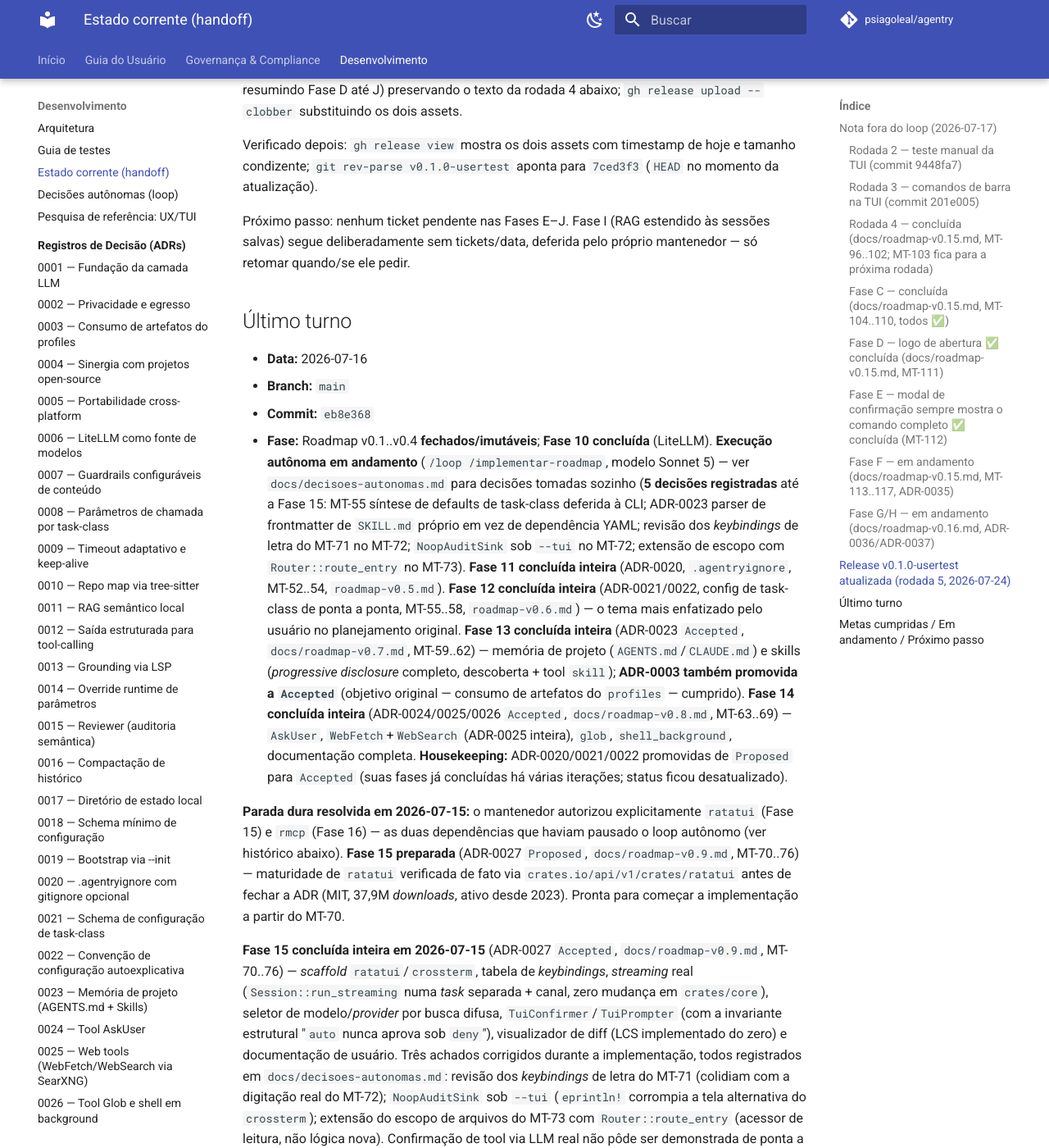
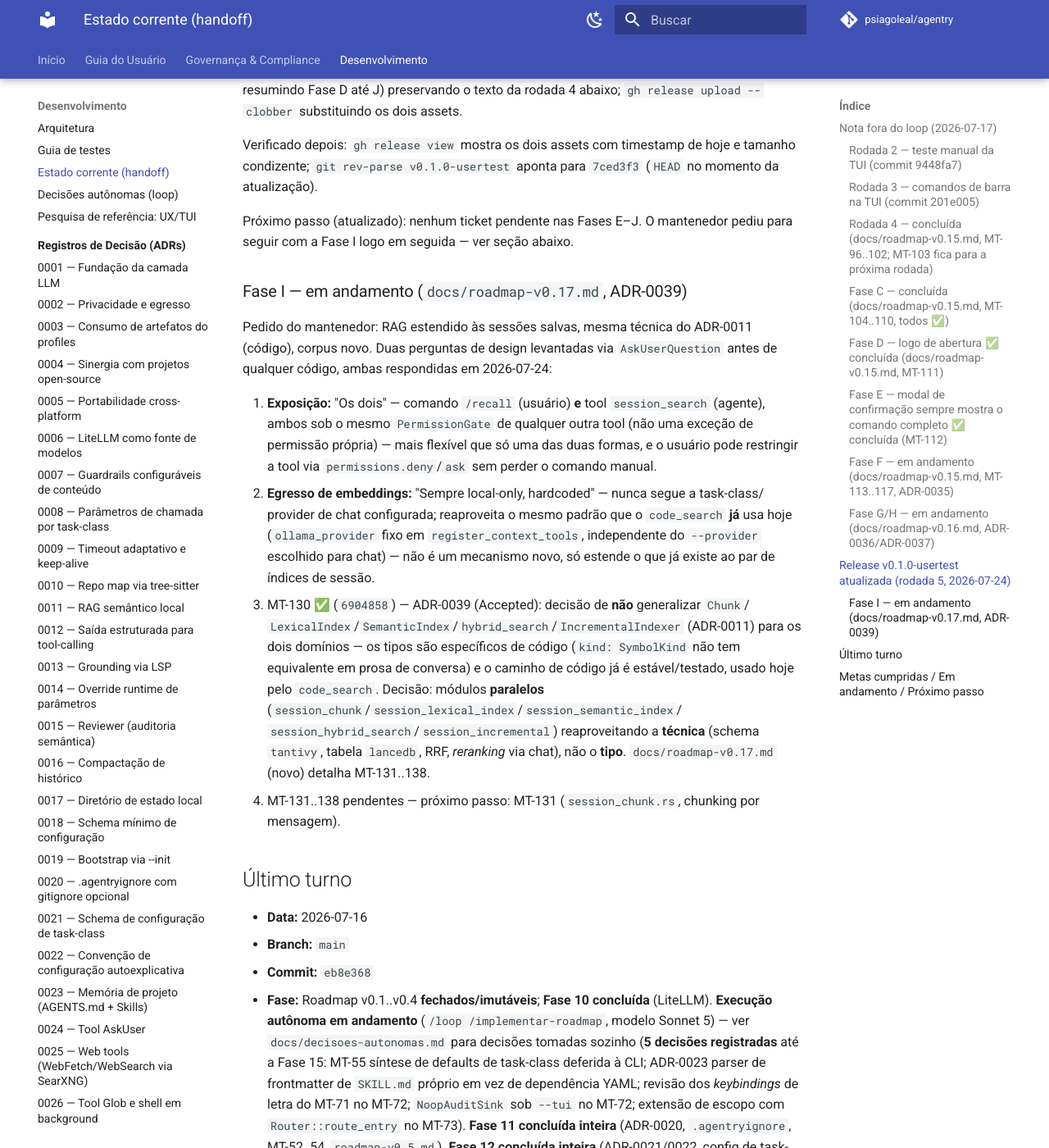
Before and after one commit to psiagoleal/agentry, an MkDocs documentation site: the page built from docs/CURRENT-STATE.md, in a window 1280 px wide and 1400 px high, scrolled down 12562 px. Shown: the whole window at 82% size. Built offline with MkDocs 1.6.1 and Material for MkDocs 9.7.7, drawn with Linux system fonts in a browser that asks for light colours; comment, search, counter and statistics services are not loaded.

Commit message:
docs(handoff): marca MT-130 concluído (6904858); abre a Fase I
Próximo passo: MT-131 (session_chunk.rs, chunking por mensagem das
sessões salvas).

{agente: Claude Code; modelo: claude-sonnet-5}

```diff
--- a/docs/CURRENT-STATE.md
+++ b/docs/CURRENT-STATE.md
@@ -480,9 +480,36 @@ Verificado depois: `gh release view` mostra os dois assets com timestamp de hoje
 condizente; `git rev-parse v0.1.0-usertest` aponta para `7ced3f3` (`HEAD` no momento da
 atualização).
 
-Próximo passo: nenhum ticket pendente nas Fases E–J. Fase I (RAG estendido às sessões
-salvas) segue deliberadamente sem tickets/data, deferida pelo próprio mantenedor — só
-retomar quando/se ele pedir.
+Próximo passo (atualizado): nenhum ticket pendente nas Fases E–J. O mantenedor pediu para
+seguir com a Fase I logo em seguida — ver seção abaixo.
+
+### Fase I — em andamento (`docs/roadmap-v0.17.md`, ADR-0039)
+
+Pedido do mantenedor: RAG estendido às sessões salvas, mesma técnica do ADR-0011 (código),
+corpus novo. Duas perguntas de design levantadas via `AskUserQuestion` antes de qualquer
+código, ambas respondidas em 2026-07-24:
+
+1. **Exposição:** "Os dois" — comando `/recall` (usuário) **e** tool `session_search`
+   (agente), ambos sob o mesmo `PermissionGate` de qualquer outra tool (não uma exceção de
+   permissão própria) — mais flexível que só uma das duas formas, e o usuário pode
+   restringir a tool via `permissions.deny`/`ask` sem perder o comando manual.
+2. **Egresso de embeddings:** "Sempre local-only, hardcoded" — nunca segue a task-class/
+   provider de chat configurada; reaproveita o mesmo padrão que o `code_search` **já** usa
+   hoje (`ollama_provider` fixo em `register_context_tools`, independente do `--provider`
+   escolhido para chat) — não é um mecanismo novo, só estende o que já existe ao par de
+   índices de sessão.
+
+- MT-130 ✅ (`6904858`) — ADR-0039 (Accepted): decisão de **não** generalizar `Chunk`/
+  `LexicalIndex`/`SemanticIndex`/`hybrid_search`/`IncrementalIndexer` (ADR-0011) para os dois
+  domínios — os tipos são específicos de código (`kind: SymbolKind` não tem equivalente em
+  prosa de conversa) e o caminho de código já é estável/testado, usado hoje pelo
+  `code_search`. Decisão: módulos **paralelos**
+  (`session_chunk`/`session_lexical_index`/`session_semantic_index`/
+  `session_hybrid_search`/`session_incremental`) reaproveitando a **técnica** (schema
+  `tantivy`, tabela `lancedb`, RRF, *reranking* via chat), não o **tipo**. `docs/roadmap-v0.17.md`
+  (novo) detalha MT-131..138.
+- MT-131..138 pendentes — próximo passo: MT-131 (`session_chunk.rs`, chunking por
+  mensagem).
 
 ## Último turno
 
```
